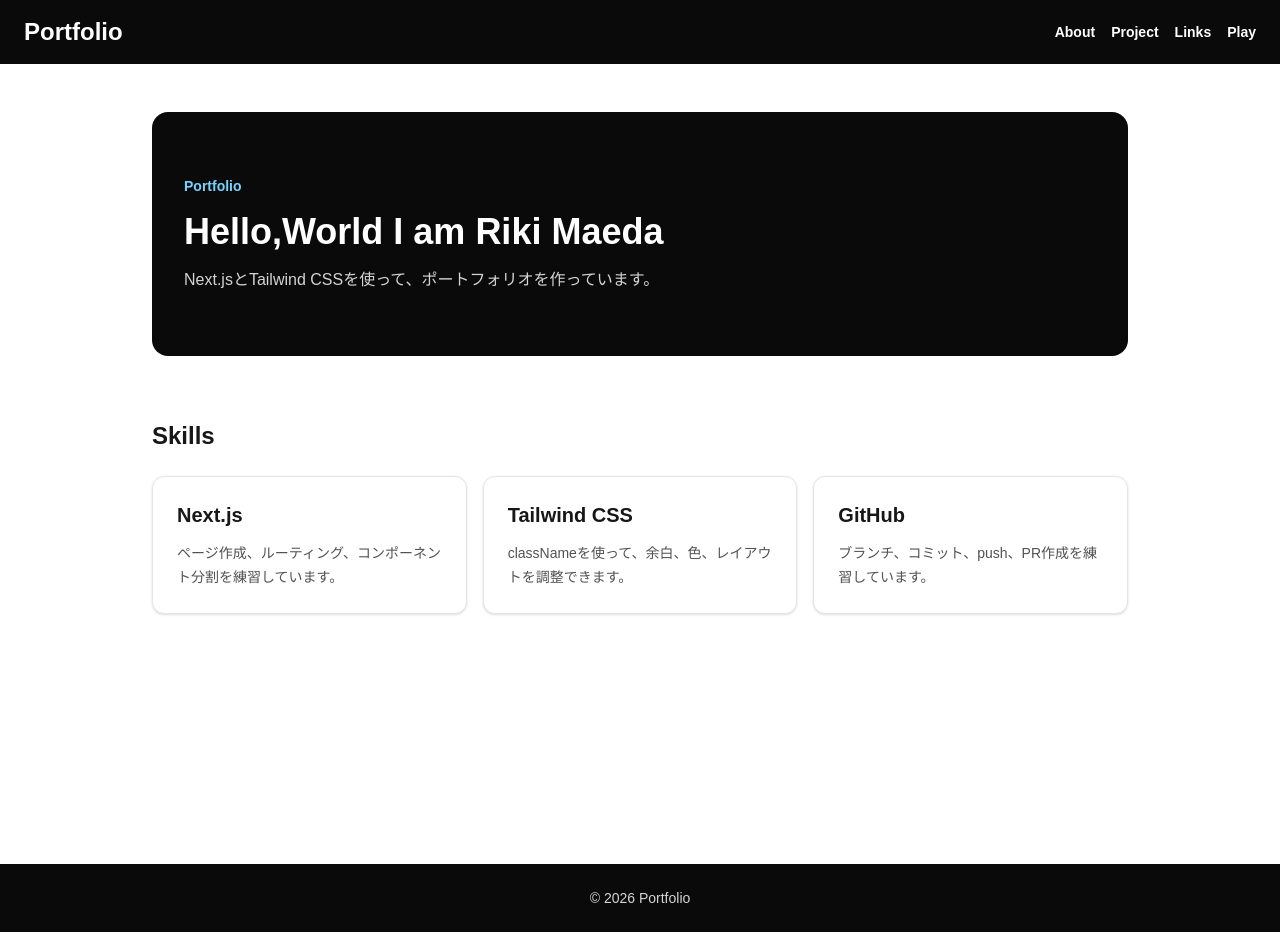
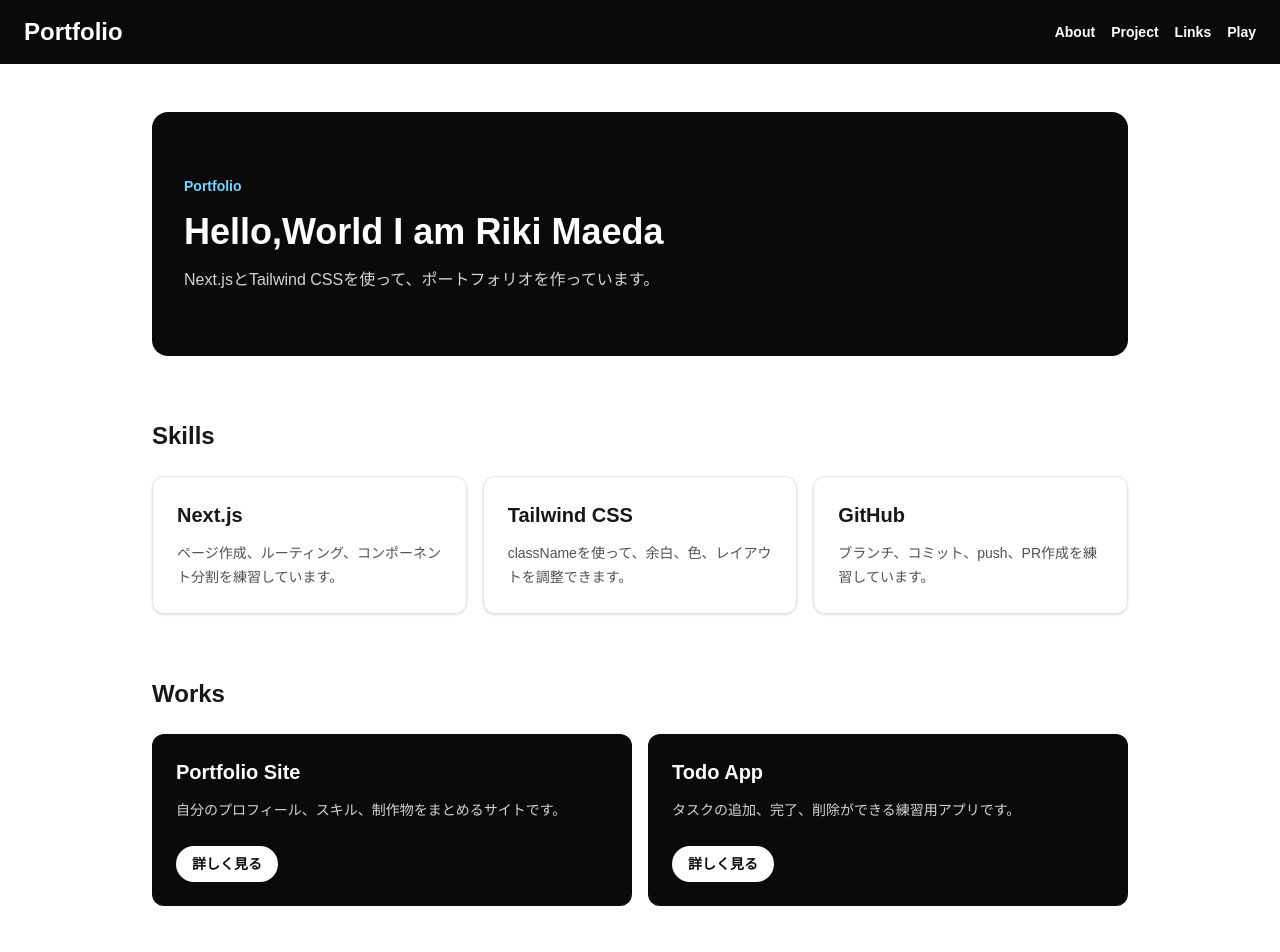
Before and after one commit to med-000/medrk-portfolio, a Next.js app: page / in a window 1280 px wide. Shown: the top 952 px of the page. Built offline with nearby package versions, Linux system fonts and the light colour scheme.

Commit message:
feature:workカードを制作

```diff
--- a/src/app/page.tsx
+++ b/src/app/page.tsx
@@ -1,4 +1,5 @@
 import { SkillCard } from "../components/skill-card/skill-card";
+import { WorkCard } from "../components/work-card/work-card";
 import { MainLayout } from "../layouts/main/main-layout";
 
 const skills = [
@@ -14,6 +15,19 @@ const skills = [
   {
     title: "GitHub",
     description: "ブランチ、コミット、push、PR作成を練習しています。",
+  },
+];
+
+const works = [
+  {
+    title: "Portfolio Site",
+    description: "自分のプロフィール、スキル、制作物をまとめるサイトです。",
+    href: "#",
+  },
+  {
+    title: "Todo App",
+    description: "タスクの追加、完了、削除ができる練習用アプリです。",
+    href: "#",
   },
 ];
 
@@ -43,6 +57,20 @@ export default function Home() {
             ))}
           </div>
         </section>
+
+        <section id='works'>
+          <h2 className='text-2xl font-bold text-neutral-900'>Works</h2>
+          <div className='mt-6 grid gap-4 md:grid-cols-2'>
+            {works.map((work) => (
+              <WorkCard
+                key={work.title}
+                title={work.title}
+                description={work.description}
+                href={work.href}
+              />
+            ))}
+          </div>
+        </section>
       </div>
     </MainLayout>
   );
--- /dev/null
+++ b/src/components/work-card/work-card.tsx
@@ -0,0 +1,22 @@
+type WorkCardProps = {
+  title: string;
+  description: string;
+  href: string;
+};
+
+export const WorkCard = ({ title, description, href }: WorkCardProps) => {
+  return (
+    <article className='flex flex-col rounded-xl bg-neutral-950 p-6 text-white'>
+      <h3 className='text-xl font-bold'>{title}</h3>
+      <p className='mt-3 flex-1 text-sm leading-6 text-neutral-300'>
+        {description}
+      </p>
+      <a
+        className='mt-6 w-fit rounded-full bg-white px-4 py-2 text-sm font-bold text-neutral-950'
+        href={href}
+      >
+        詳しく見る
+      </a>
+    </article>
+  );
+};
```
